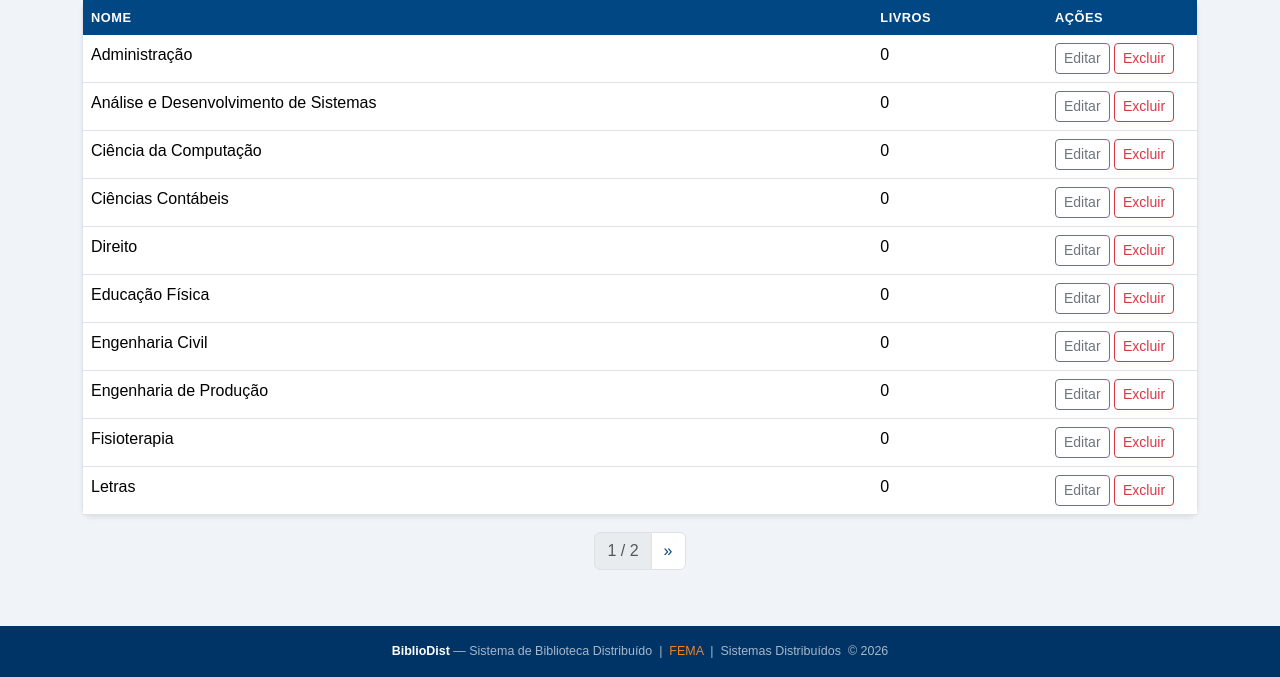
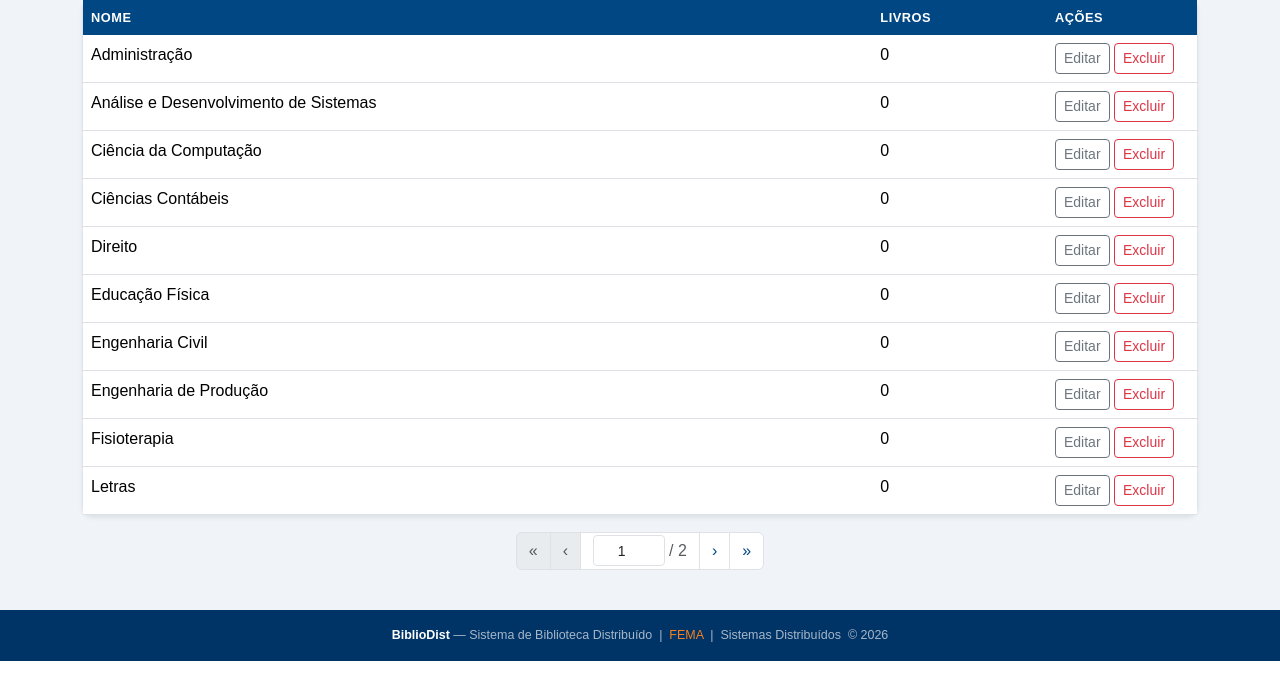
Before and after one commit to R2nin/bibliodist, a Django app: page /categorias/ in a window 1280 px wide. Shown: the part 166-843 px from the top of the page. Run offline with Django 5.2, Linux system fonts and the light colour scheme; the visitor is signed in with stand-in values (Sample User, id 1); data comes from the database, SQL or seed files in the repository; data that the repository does not hold is empty; parts of the project's set-up code (start-up, migrations or seed data) failed here and were passed over.

Commit message:
feat: paginação com campo para digitar a página (Enter navega)
- Componente partials/paginacao.html usado em livros, autores, categorias,
  leitores, empréstimos e logs: primeira/anterior/campo/próxima/última.
- Preserva busca, ordenação e filtros da URL (tags url_pagina e
  params_sem_pagina); página fora do intervalo vai para a última.

Co-Authored-By: Claude Opus 5.5 <noreply@anthropic.com>

```diff
--- a/api-web/biblioteca/templatetags/biblioteca_extras.py
+++ b/api-web/biblioteca/templatetags/biblioteca_extras.py
@@ -12,3 +12,17 @@ def formatar_chapas(valor):
     if not valor:
         return "—"
     return str(valor)
+
+
+@register.simple_tag(takes_context=True)
+def url_pagina(context, numero):
+    """Querystring atual (busca, filtros, ordenação) com page=numero."""
+    params = context["request"].GET.copy()
+    params["page"] = numero
+    return "?" + params.urlencode()
+
+
+@register.simple_tag(takes_context=True)
+def params_sem_pagina(context):
+    """Pares (nome, valor) da querystring atual, exceto page — para campos ocultos."""
+    return [(k, v) for k, vs in context["request"].GET.lists() if k != "page" for v in vs]
--- a/api-web/templates/biblioteca/categoria_list.html
+++ b/api-web/templates/biblioteca/categoria_list.html
@@ -32,17 +32,5 @@
   </div>
 </div>
 
-{% if page_obj.has_other_pages %}
-<nav class="mt-3">
-  <ul class="pagination justify-content-center">
-    {% if page_obj.has_previous %}
-      <li class="page-item"><a class="page-link" href="?page={{ page_obj.previous_page_number }}">«</a></li>
-    {% endif %}
-    <li class="page-item disabled"><span class="page-link">{{ page_obj.number }} / {{ page_obj.paginator.num_pages }}</span></li>
-    {% if page_obj.has_next %}
-      <li class="page-item"><a class="page-link" href="?page={{ page_obj.next_page_number }}">»</a></li>
-    {% endif %}
-  </ul>
-</nav>
-{% endif %}
+{% include "partials/paginacao.html" %}
 {% endblock %}
--- /dev/null
+++ b/api-web/templates/partials/paginacao.html
@@ -0,0 +1,35 @@
+{% load biblioteca_extras %}
+{% if page_obj.has_other_pages %}
+<nav class="mt-3" aria-label="Paginação">
+  <form method="get" class="d-flex justify-content-center">
+    {% params_sem_pagina as extras %}
+    {% for nome, valor in extras %}<input type="hidden" name="{{ nome }}" value="{{ valor }}">{% endfor %}
+    <ul class="pagination mb-0">
+      {% if page_obj.has_previous %}
+        <li class="page-item"><a class="page-link" href="{% url_pagina 1 %}" title="Primeira página">«</a></li>
+        <li class="page-item"><a class="page-link" href="{% url_pagina page_obj.previous_page_number %}" title="Página anterior">‹</a></li>
+      {% else %}
+        <li class="page-item disabled"><span class="page-link">«</span></li>
+        <li class="page-item disabled"><span class="page-link">‹</span></li>
+      {% endif %}
+      <li class="page-item d-flex">
+        <span class="page-link d-flex align-items-center gap-1 py-0 text-body bg-body">
+          <label for="ir-pagina" class="visually-hidden">Ir para a página</label>
+          <input id="ir-pagina" type="number" name="page" min="1" max="{{ page_obj.paginator.num_pages }}"
+                 value="{{ page_obj.number }}" class="form-control form-control-sm text-center px-1 py-0"
+                 style="height:1.75rem; width:{% if page_obj.paginator.num_pages > 999 %}5.5rem{% else %}4.5rem{% endif %};"
+                 title="Digite o número da página e tecle Enter" onfocus="this.select()">
+          <span class="text-muted text-nowrap">/ {{ page_obj.paginator.num_pages }}</span>
+        </span>
+      </li>
+      {% if page_obj.has_next %}
+        <li class="page-item"><a class="page-link" href="{% url_pagina page_obj.next_page_number %}" title="Próxima página">›</a></li>
+        <li class="page-item"><a class="page-link" href="{% url_pagina page_obj.paginator.num_pages %}" title="Última página">»</a></li>
+      {% else %}
+        <li class="page-item disabled"><span class="page-link">›</span></li>
+        <li class="page-item disabled"><span class="page-link">»</span></li>
+      {% endif %}
+    </ul>
+  </form>
+</nav>
+{% endif %}
```
Also changed, not shown: api-web/biblioteca/tests.py (+20 -0 lines), api-web/templates/biblioteca/autor_list.html (+1 -13 lines), api-web/templates/biblioteca/emprestimo_list.html (+1 -13 lines), api-web/templates/biblioteca/leitor_list.html (+1 -13 lines), api-web/templates/biblioteca/livro_list.html (+1 -13 lines), api-web/templates/biblioteca/logs.html (+1 -13 lines).
